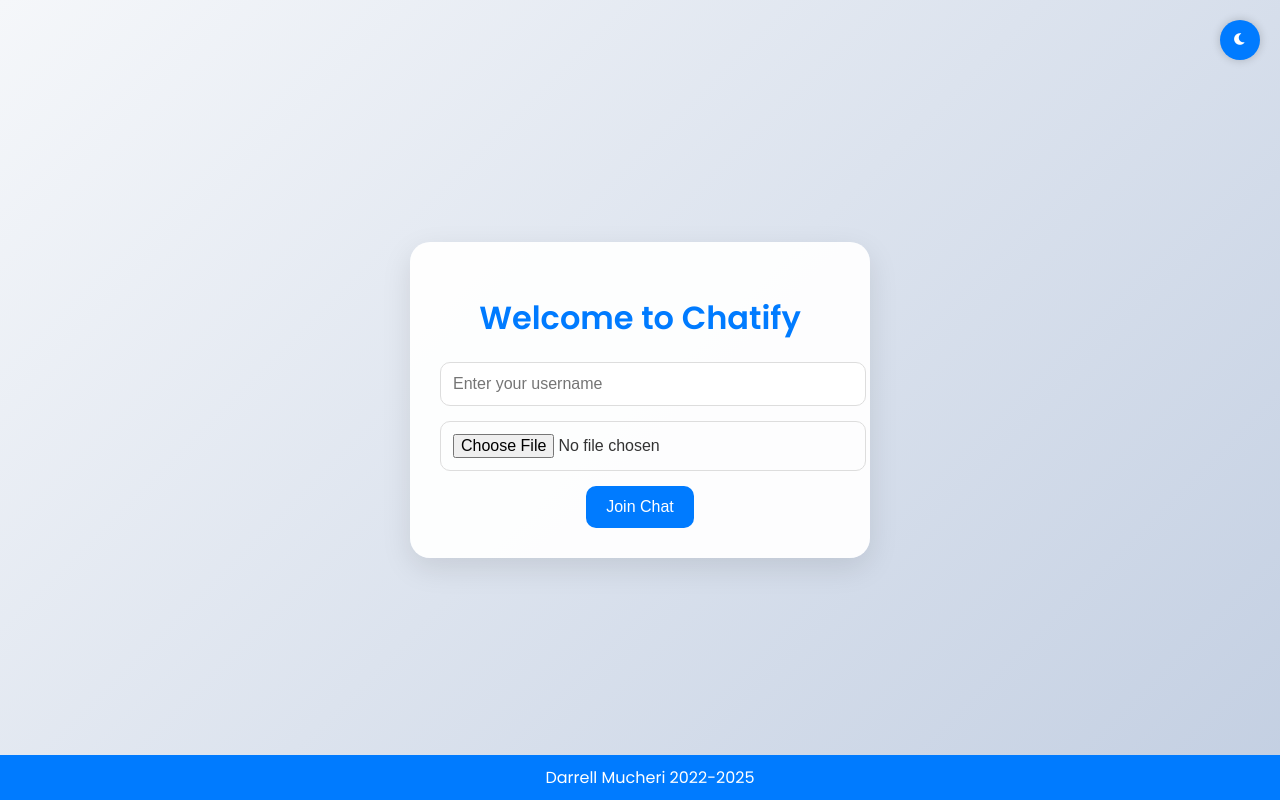
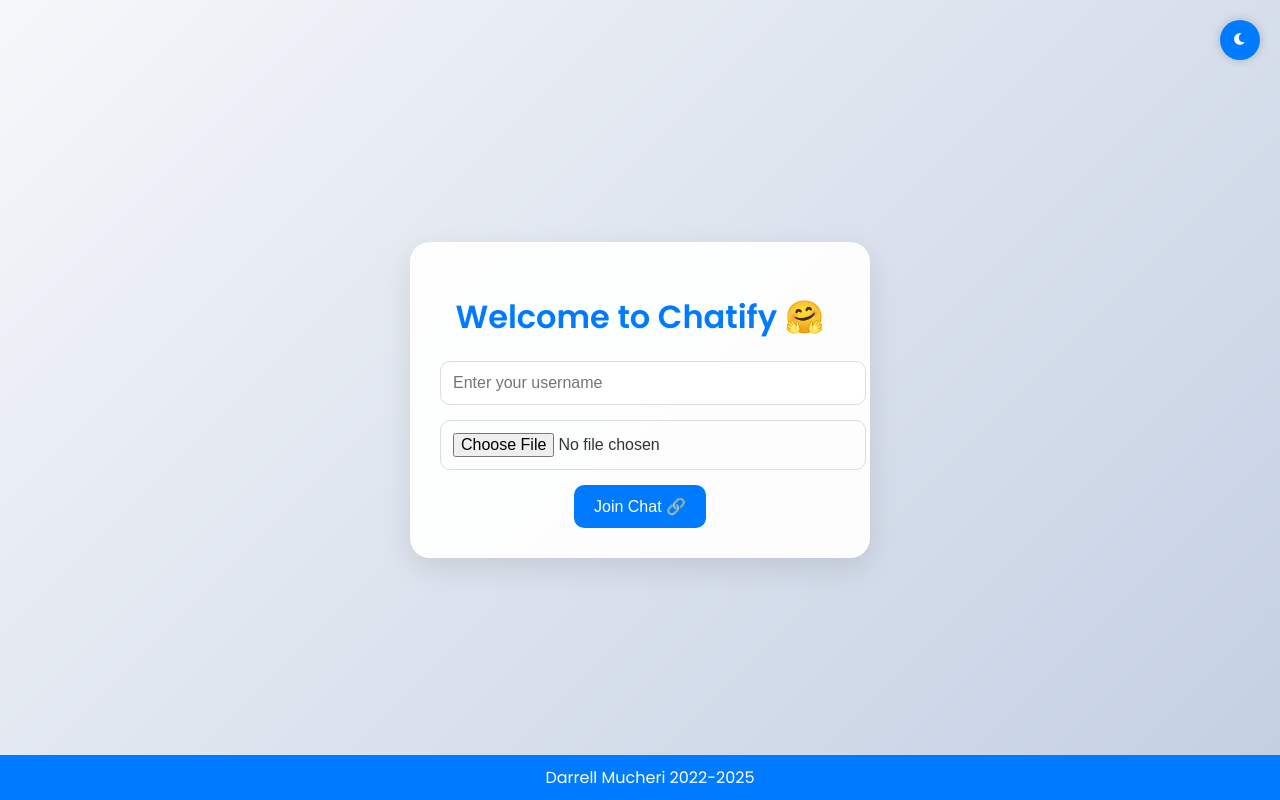
Before and after one commit to Neaterry6/Let, a website: page public/index.html in a window 1280 px wide. Drawn offline with nearby package versions, Linux system fonts and the light colour scheme; no server answers.

Commit message:
Update index.html

```diff
--- a/public/index.html
+++ b/public/index.html
@@ -291,16 +291,16 @@
 <body>
   <div class="container">
     <div class="username-form" id="username-form">
-      <h1>Welcome to Chatify</h1>
+      <h1>Welcome to Chatify 🤗</h1>
       <input type="text" id="username-input" placeholder="Enter your username">
       <input type="file" id="profile-picture-input" accept="image/*">
-      <button onclick="setUsername()">Join Chat</button>
+      <button onclick="setUsername()">Join Chat 🔗</button>
     </div>
 
     <div class="chat-container" id="chat-container">
       <div class="chat-header">Chat Room.</div>
       <div class="online-users">
-        <h3>Online Users:</h3>
+        <h3>🔮 Online Users:</h3>
         <ul id="online-users-list"></ul>
       </div>
       <div class="chat-messages" id="chat-messages"></div>
```
